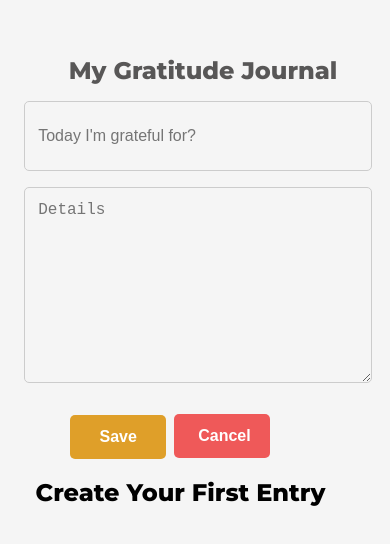
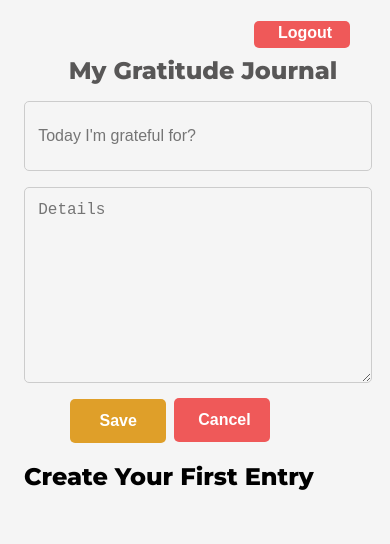
Before and after one commit to UjiroAsagbra/gratitudeJournal, a React (Vite) app in the folder frontend/: page /entrylist in a window 390 px wide. Shown: the top 544 px of the page. Built offline with nearby package versions, Linux system fonts and the light colour scheme; the HTML template or start-up script is replaced by a standard one.

Commit message:
logout button

```diff
--- a/frontend/src/App.jsx
+++ b/frontend/src/App.jsx
@@ -1,5 +1,4 @@
 import { BrowserRouter, Routes, Route } from "react-router-dom";
-import { useState } from "react"
 import './components/css/app.css'
 import EntryList from "./pages/EntryList";
 import Signin from "./pages/Signin";
--- a/frontend/src/components/appcomp/Entry.jsx
+++ b/frontend/src/components/appcomp/Entry.jsx
@@ -19,7 +19,9 @@ const Entry=({entry})=>{
 
   const handleUpdate = async(id,updatedEntry)=> {
     const {success,message} = await updateEntry(id,updatedEntry)
-    if(success){
+    if(!success){
+      alert(message)
+    }else{
       alert(message)
     }
     setIsediting(false)
@@ -30,7 +32,9 @@ const Entry=({entry})=>{
     let text = "Are you sure you want to delete?";
               if (confirm(text) == true){
 		const { success, message } = await deleteEntry(id)
-    if(success){
+    if(!success){
+      alert(message)
+    }else{
       alert(message)
     }};
 
--- a/frontend/src/components/appcomp/NewEntry.jsx
+++ b/frontend/src/components/appcomp/NewEntry.jsx
@@ -13,9 +13,10 @@ const NewEntry = () => {
 
   const addEntry = async() => {
     const {success, message} = await createEntry(newEntry)
-
-
-    if (success){
+    if(!success){
+      alert(message)
+    }
+   else{
       alert(message)
       await fetchEntries();
 
@@ -26,6 +27,7 @@ const NewEntry = () => {
     }
 
   }
+
   const handleCancel = () => {
     setNewEntry({
       title: "",
--- a/frontend/src/components/css/entry.css
+++ b/frontend/src/components/css/entry.css
@@ -60,7 +60,7 @@
 
 }
 
-.button.cancel, .button.delete, .button.new-cancel{
+.button.cancel, .button.delete, .button.new-cancel, button.logout{
   background: rgb(239, 89, 89);
   padding: 0.8rem 1.5rem;
   border: none;
@@ -70,6 +70,14 @@
   font-weight: bold;
   cursor: pointer;
   margin-left: 0.6rem;
+}
+.button.logout{
+ float:right;
+ margin-top:-5rem;
+ margin-right: 2rem;
+
+
+
 }
 
 .button.save:hover {
@@ -100,13 +108,19 @@
   }
   .button {
     width: 6rem;
-    margin-top: 1em;
+    margin-top: 1rem;
   }
-  .button.new-save{
+  .button.new.save{
     margin-top: 0rem;
-    margin-left: -5rem
+    margin-left: -10rem
+  }
+  .button.logout{
+    width: 6rem;
+    height: 2vh;
+    padding-bottom: 1.5rem;
+    padding-top: 0.2rem;
+
   }
 
 
-
   }
--- a/frontend/src/pages/EntryList.jsx
+++ b/frontend/src/pages/EntryList.jsx
@@ -17,6 +17,7 @@ const EntryList = () => {
 
 return(
 <>
+<LogoutButton/>
   <NewEntry/>
   <div className="entries">
 
--- a/frontend/src/pages/Logout.jsx
+++ b/frontend/src/pages/Logout.jsx
@@ -7,13 +7,13 @@ const LogoutButton = () => {
   const { logout } = useUserSignup();
 
   const handleLogout = () => {
-    logout(); // Call the logout function
+    logout();
     window.location.href = '/'
 
   };
 
   return (
-    <button onClick={handleLogout} className="logout-button">
+    <button onClick={handleLogout} className="button logout">
       Logout
     </button>
   );
--- a/frontend/src/pages/SignIn.jsx
+++ b/frontend/src/pages/SignIn.jsx
@@ -10,6 +10,7 @@ const Signin = () => {
     email: "",
     password: ""
   })
+  const [noUser, setNoUser] = useState(false)
   const [goTo, setGoTo] = useState(null)
   const {loginUser} = useUserSignup()
 
@@ -21,10 +22,9 @@ const Signin = () => {
         pathname: "/entrylist"
       });
      } else{
-      setGoTo({
-        pathname: "/signup"
-      });
-     }
+      setNoUser(true)}
+
+
 
   }
   if (goTo){
@@ -38,6 +38,10 @@ const Signin = () => {
     <div className="form">
     <div className="text_area">
       <input
+      onKeyDown={(e) => {
+        if (e.key === "Enter")
+          handleSignin();
+        }}
         id="email"
         type="text"
         className="text_input"
@@ -50,6 +54,10 @@ const Signin = () => {
       </div>
       <div className="text_area">
       <input
+      onKeyDown={(e) => {
+        if (e.key === "Enter")
+          handleSignin();
+        }}
         id="password"
         type="password"
         className="text_input"
@@ -62,8 +70,11 @@ const Signin = () => {
       </div>
 
       <button className= " btn " onClick={handleSignin}>Sign-in</button>
+      {noUser===true &&(
+    <p className="link" href="/signup">No user found!!</p>
+  )}
   </div>
-  <a className="link" href="/signup">Sign Up</a>
+  {<a className="link" href="/signup">No account? Create one!</a>}
 
     </div>
   )
--- a/frontend/src/pages/Signup.jsx
+++ b/frontend/src/pages/Signup.jsx
@@ -66,6 +66,10 @@ const validateEmail = (email) => {
       <div className="form">
       <div className="text_area">
     <input
+    onKeyDown={(e) => {
+      if (e.key === "Enter")
+        handleSignup();
+      }}
         id="name"
         type="text"
         className="text_input"
@@ -78,6 +82,10 @@ const validateEmail = (email) => {
       </div>
        <div className="text_area">
       <input
+       onKeyDown={(e) => {
+        if (e.key === "Enter")
+          handleSignup();
+        }}
         id="email"
         type="text"
         className="text_input"
@@ -95,6 +103,10 @@ const validateEmail = (email) => {
        <p>{emailMessage}</p>
       <div className="text_area">
       <input
+       onKeyDown={(e) => {
+        if (e.key === "Enter")
+          handleSignup();
+        }}
         id="password"
         type="password"
         className="text_input"
```
Also changed, not shown: frontend/motivation.json (deleted), frontend/src/pages/Motivation.jsx (deleted).
